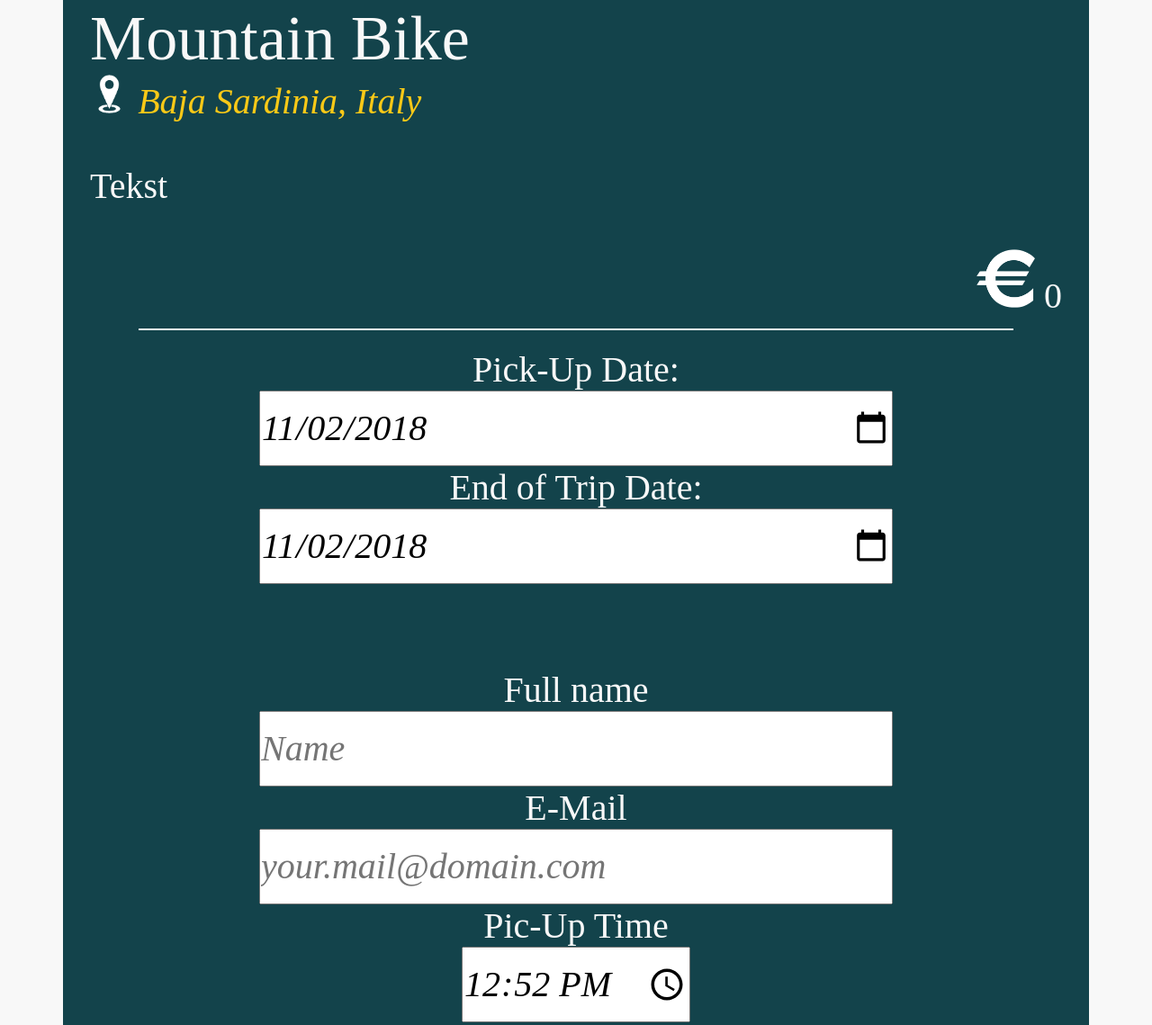
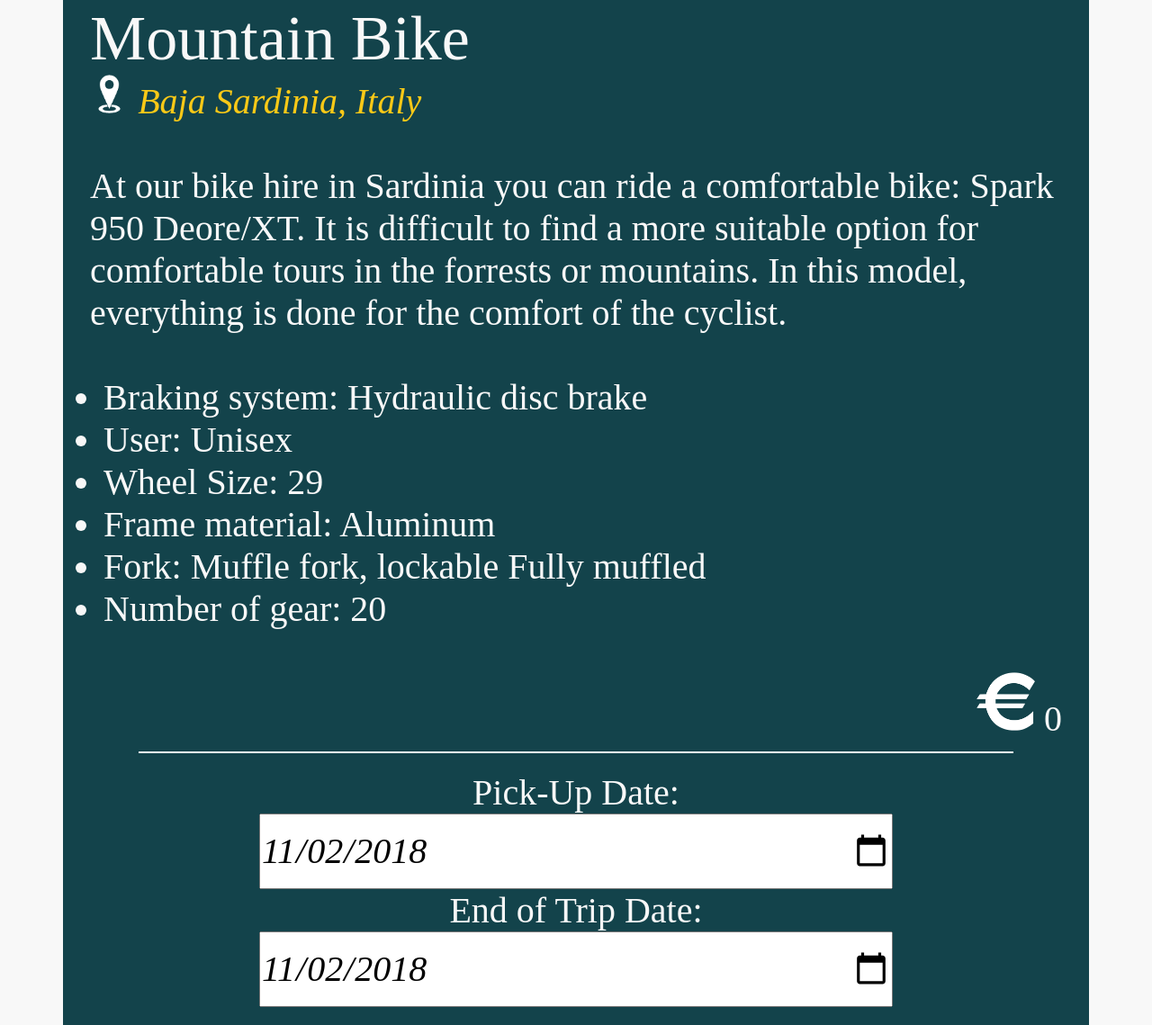
Before and after one commit to simenkjernlie/Webteknologi-Prosjekt, a plain HTML site: page src/WebPages/Biking.html in a window 1280 px wide. Shown: the part 1075-2214 px from the top of the page at 90% size. Drawn offline with Linux system fonts and the light colour scheme.

Commit message:
Beskrivelse

```diff
--- a/src/WebPages/Biking.html
+++ b/src/WebPages/Biking.html
@@ -36,7 +36,16 @@
                             Baja Sardinia, Italy
                         </p>
                         <br>
-                        <p>Tekst</p>
+                        <p>At our bike hire in Sardinia you can ride a comfortable bike: Spark 950 Deore/XT. It is difficult to find a more suitable option for comfortable tours in the forrests or mountains. In this model, everything is done for the comfort of the cyclist.
+                            <ul style="margin-left:15px">
+                                <br>
+                                <li>Braking system: Hydraulic disc brake</li>
+                                <li>User: Unisex</li>
+                                <li>Wheel Size: 29</li>
+                                <li>Frame material: Aluminum</li>
+                                <li>Fork: Muffle fork, lockable Fully muffled</li>
+                                <li>Number of gear: 20</li>
+                            </ul></p>
                             <br>
                         <p class="price" >
                         </p>
@@ -105,7 +114,16 @@
                             Baja Sardinia, Italy
                         </p>
                         <br>
-                        <p>Tekst</p>
+                        <p>At our bike hire in Sardinia you can ride a comfortable bike: Bergamont Grandurance 6.0. It is difficult to find a more suitable option for comfortable tours in the forrests or mountains. In this model, everything is done for the comfort of the cyclist.
+                            <ul style="margin-left:15px">
+                                <br>
+                                <li>Braking system: Hydraulic disc brake</li>
+                                <li>User: Unisex</li>
+                                <li>Wheel Size: 28</li>
+                                <li>Frame material: Aluminum</li>
+                                <li>Fork: Fork: Carbone fork</li>
+                                <li>Number of gear: 20</li>
+                            </ul></p>
                         <p class="price">
                         </p>
                     </div>
@@ -165,10 +183,19 @@
                         <p class="overskrift">City Bike</p>
                         <p style="font-style: italic; color: #FAC917;">
                             <img src="../img/location-vector.png" alt="location-vector" width="4%">
-                            Baja Sardinia, Italy
+                            Sardinia, Italy
                         </p>
                         <br>
-                        <p>Tekst<p class="price">
+                        <p>Versatile and moped bike for country road, gravel and cyclocross. Alu. Frame and carbide fork, Shimano Tiagra provides hydraulic disc brakes. Weight 9.8 kg.<ul style="margin-left:15px">
+                                <br>
+                                <li>Braking system: Hydraulic disc brake</li>
+                                <li>User: Unisex</li>
+                                <li>Wheel Size: 28</li>
+                                <li>Frame material: Aluminum</li>
+                                <li>Fork: Fork: Carbone fork</li>
+                                <li>Number of gear: 20</li>
+                            </ul></p>
+                        <p><p class="price">
                         </p>
                     </div>
                 </div>
```
